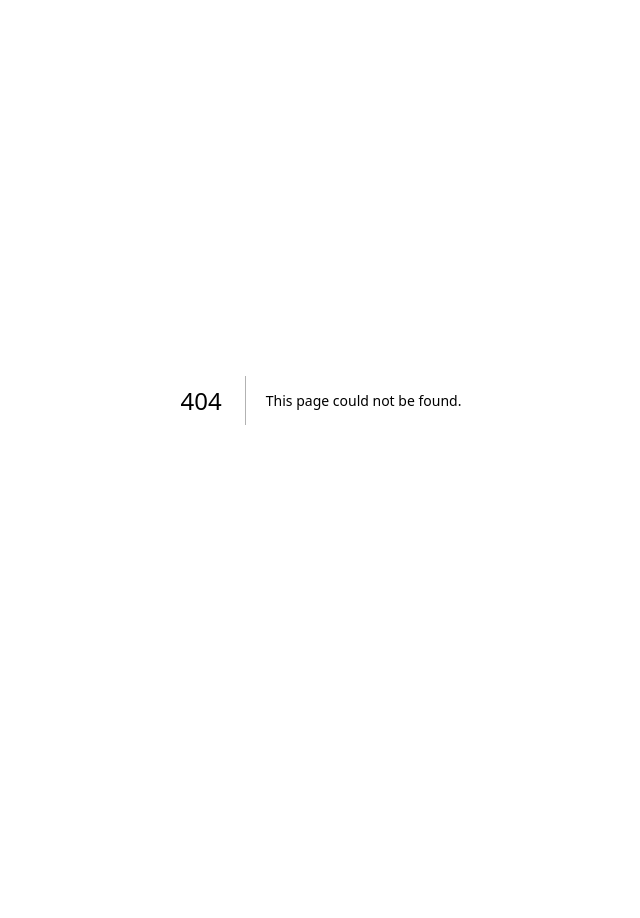
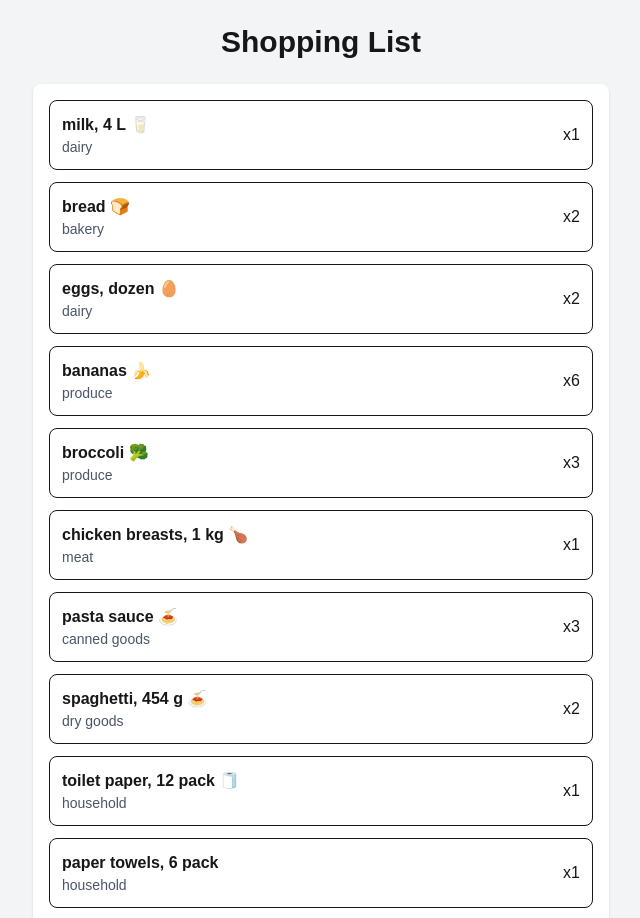
Before and after one commit to paolodeloyola/crpg306-assignments, a Next.js app: page /week-3 in a window 1280 px wide. Before the commit this address had no page. Shown: the top 918 px of the page, without its empty margins (319-959 px from the left). Before the commit the page ends 800 px from the top, so only its background shows below. Built offline with nearby package versions, Linux system fonts and the light colour scheme.

Commit message:
week3
week-3 done -save files

```diff
--- /dev/null
+++ b/app/page.js
@@ -0,0 +1,29 @@
+import Link from "next/link";
+
+export default function Home() {
+  return (
+    <main className="p-6">
+      <h1 className="text-2xl font-bold mb-4">
+        CPRG 306: Web Development 2 - Assignments
+      </h1>
+
+      <ul className="list-disc pl-6 space-y-2">
+        <li>
+          <Link href="/week-2" className="text-blue-600 hover:underline">
+            Week 2
+          </Link>
+        </li>
+        <li>
+          <Link href="/week-3" className="text-blue-600 hover:underline">
+            Week 3
+          </Link>
+        </li>
+        <li>
+          <Link href="/week-4" className="text-blue-600 hover:underline">
+            Week 4
+          </Link>
+        </li>
+      </ul>
+    </main>
+  );
+}
--- a/app/page.tsx
+++ /dev/null
@@ -1,18 +0,0 @@
-import Link from "next/link";
-
-export default function Home() {
-  return (
-    <main className="p-6">
-      <h1 className="text-2xl font-bold mb-4">
-        CPRG 306 - Assignments
-      </h1>
-
-      <Link
-        href="/week-2"
-        className="text-blue-600 hover:underline"
-      >
-        Week 2
-      </Link>
-    </main>
-  );
-}
--- /dev/null
+++ b/app/week-3/item-list.tsx
@@ -0,0 +1,92 @@
+import Item from "./item";
+
+export default function ItemList() {
+  const item1 = {
+    name: "milk, 4 L 🥛",
+    quantity: 1,
+    category: "dairy",
+  };
+
+  const item2 = {
+    name: "bread 🍞",
+    quantity: 2,
+    category: "bakery",
+  };
+
+  const item3 = {
+    name: "eggs, dozen 🥚",
+    quantity: 2,
+    category: "dairy",
+  };
+
+  const item4 = {
+    name: "bananas 🍌",
+    quantity: 6,
+    category: "produce",
+  };
+
+  const item5 = {
+    name: "broccoli 🥦",
+    quantity: 3,
+    category: "produce",
+  };
+
+  const item6 = {
+    name: "chicken breasts, 1 kg 🍗",
+    quantity: 1,
+    category: "meat",
+  };
+
+  const item7 = {
+    name: "pasta sauce 🍝",
+    quantity: 3,
+    category: "canned goods",
+  };
+
+  const item8 = {
+    name: "spaghetti, 454 g 🍝",
+    quantity: 2,
+    category: "dry goods",
+  };
+
+  const item9 = {
+    name: "toilet paper, 12 pack 🧻",
+    quantity: 1,
+    category: "household",
+  };
+
+  const item10 = {
+    name: "paper towels, 6 pack",
+    quantity: 1,
+    category: "household",
+  };
+
+  const item11 = {
+    name: "dish soap 🍽️",
+    quantity: 1,
+    category: "household",
+  };
+
+  const item12 = {
+    name: "hand soap 🧼",
+    quantity: 4,
+    category: "household",
+  };
+
+  return (
+    <ul className="space-y-3">
+      <Item name={item1.name} quantity={item1.quantity} category={item1.category} />
+      <Item name={item2.name} quantity={item2.quantity} category={item2.category} />
+      <Item name={item3.name} quantity={item3.quantity} category={item3.category} />
+      <Item name={item4.name} quantity={item4.quantity} category={item4.category} />
+      <Item name={item5.name} quantity={item5.quantity} category={item5.category} />
+      <Item name={item6.name} quantity={item6.quantity} category={item6.category} />
+      <Item name={item7.name} quantity={item7.quantity} category={item7.category} />
+      <Item name={item8.name} quantity={item8.quantity} category={item8.category} />
+      <Item name={item9.name} quantity={item9.quantity} category={item9.category} />
+      <Item name={item10.name} quantity={item10.quantity} category={item10.category} />
+      <Item name={item11.name} quantity={item11.quantity} category={item11.category} />
+      <Item name={item12.name} quantity={item12.quantity} category={item12.category} />
+    </ul>
+  );
+}
--- /dev/null
+++ b/app/week-3/item.tsx
@@ -0,0 +1,17 @@
+export interface ItemProps {
+  name: string;
+  quantity: number;
+  category: string;
+}
+
+export default function Item({ name, quantity, category }: ItemProps) {
+  return (
+    <li className="flex justify-between items-center border rounded-lg p-3">
+      <div>
+        <p className="font-semibold">{name}</p>
+        <p className="text-sm text-gray-600">{category}</p>
+      </div>
+      <span className="font-medium">x{quantity}</span>
+    </li>
+  );
+}
--- /dev/null
+++ b/app/week-3/page.tsx
@@ -0,0 +1,17 @@
+import ItemList from "./item-list";
+
+export default function Page() {
+  return (
+    <main className="min-h-screen bg-gray-100 p-6">
+      <div className="mx-auto max-w-xl">
+        <h1 className="mb-6 text-3xl font-bold text-center">
+          Shopping List
+        </h1>
+
+        <div className="rounded-lg bg-white p-4 shadow">
+          <ItemList />
+        </div>
+      </div>
+    </main>
+  );
+}
--- /dev/null
+++ b/app/week-4/new-item.js
@@ -0,0 +1,8 @@
+"use client";
+
+import { useState } from "react";
+
+export default function NewItem() {
+  const [name, setName] = useState("");
+  return <div>{name}</div>;
+}
--- a/package.json
+++ b/package.json
@@ -3,7 +3,7 @@
   "version": "0.1.0",
   "private": true,
   "scripts": {
-    "dev": "next dev",
+    "dev": "next dev --webpack",
     "build": "next build",
     "start": "next start",
     "lint": "eslint"
```
Also changed, not shown: app/week-4/page.js (added).
